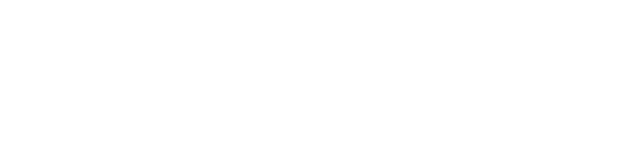
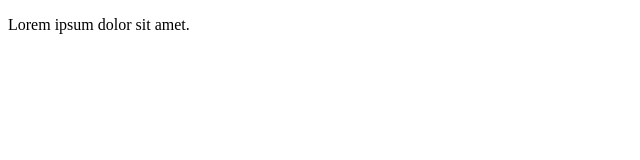
Before and after one commit to ErfanForouzi/gitFolder-test, a plain HTML site: page index.html in a window 1280 px wide. Shown: the whole page, without its empty margins (0-640 px from the left). Drawn offline with Linux system fonts and the light colour scheme.

Commit message:
all files changed and i changed my commit

```diff
--- a/index.html
+++ b/index.html
@@ -6,6 +6,6 @@
     <title>Document</title>
 </head>
 <body>
-
+    <p>Lorem ipsum dolor sit amet.</p>
 </body>
 </html>
--- a/javascript/script.js
+++ b/javascript/script.js
@@ -1 +1 @@
-console.log('salam');
+console.log('salam1');
--- a/style.css
+++ b/style.css
@@ -0,0 +1,4 @@
+*{
+    margin: 0;
+    padding: 0;
+}
```
